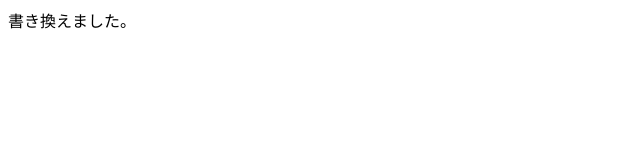
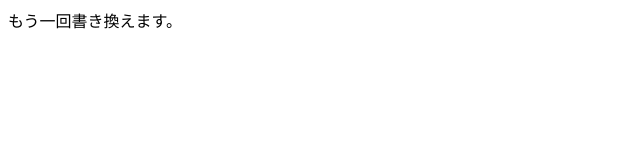
Before and after one commit to hajime-miyauchi-meijo/20250512-git-meijo, a plain HTML site: page index.html in a window 1280 px wide. Shown: the whole page, without its empty margins (0-640 px from the left). Drawn offline with Linux system fonts and the light colour scheme.

Commit message:
Update index.html
再度書き換えました。

```diff
--- a/index.html
+++ b/index.html
@@ -5,6 +5,6 @@
     <title>タイトル</title>
   </head>
   <body>
-    書き換えました。
+    もう一回書き換えます。
   </body>
 <html>
```
